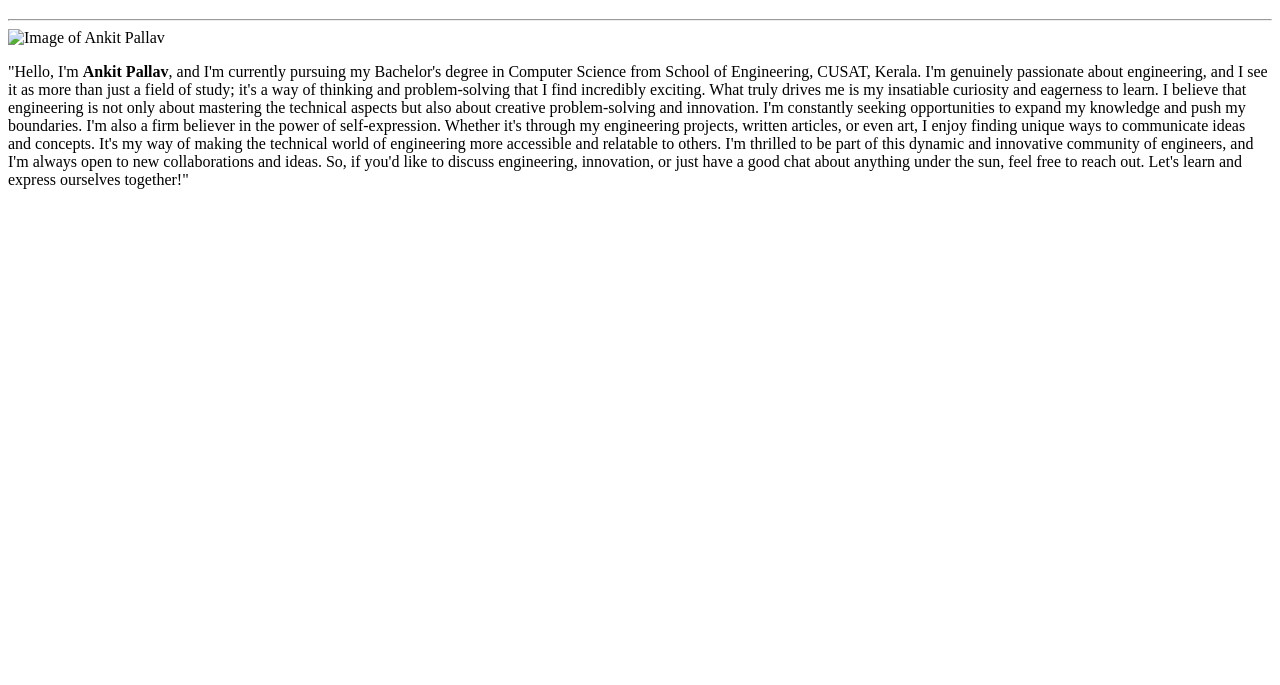
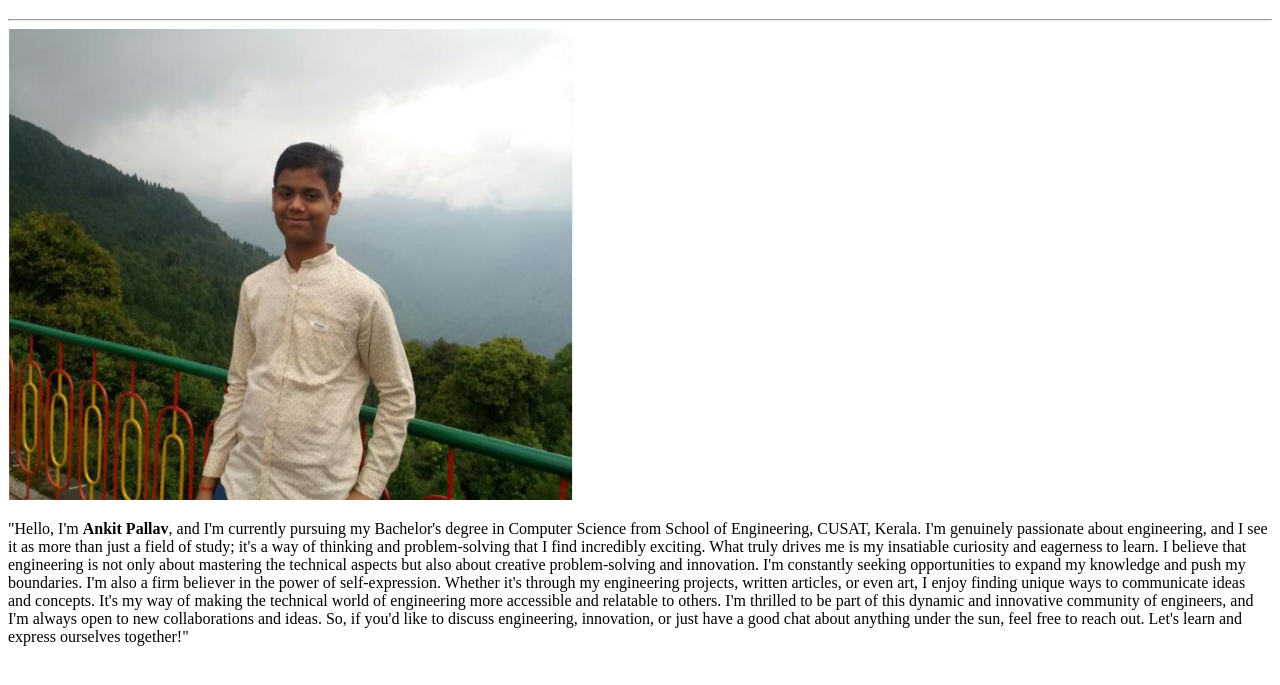
Before and after one commit to AnkitPallav/Portfolio, a plain HTML site: page about.html in a window 1280 px wide. Shown: the part 61-746 px from the top of the page. Drawn offline with Linux system fonts and the light colour scheme.

Commit message:
Update about.html

```diff
--- a/about.html
+++ b/about.html
@@ -8,7 +8,7 @@
 <body>
   <h1>About Me</h1>
 <hr />
-<img src ="../assets/images/AnkitPallav.png" alt="Image of Ankit Pallav"/>
+<img src ="AnkitPallav.png" alt="Image of Ankit Pallav"/>
 <p>"Hello, I'm <b>Ankit Pallav</b>, and I'm currently pursuing my Bachelor's degree in Computer Science from School of Engineering, CUSAT, Kerala. I'm genuinely passionate about engineering, and I see it as more than just a field of study; it's a way of thinking and problem-solving that I find incredibly exciting.
 
   What truly drives me is my insatiable curiosity and eagerness to learn. I believe that engineering is not only about mastering the technical aspects but also about creative problem-solving and innovation. I'm constantly seeking opportunities to expand my knowledge and push my boundaries.
```
